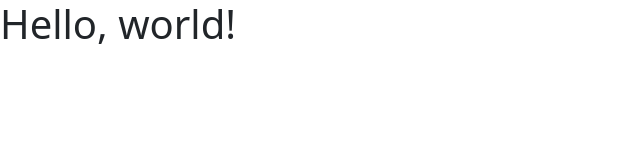
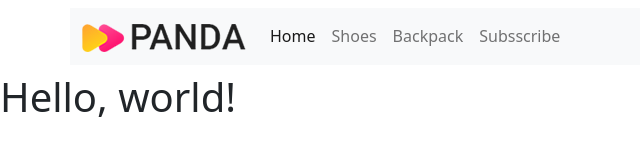
Before and after one commit to rhabir71/panda-commerce, a plain HTML site: page index.html in a window 1280 px wide. Shown: the whole page, without its empty margins (0-640 px from the left). Drawn offline with nearby package versions, Linux system fonts and the light colour scheme.

Commit message:
header-menu

```diff
--- a/index.html
+++ b/index.html
@@ -7,6 +7,33 @@
     <link href="https://cdn.jsdelivr.net/npm/bootstrap@5.2.0/dist/css/bootstrap.min.css" rel="stylesheet" integrity="sha384-gH2yIJqKdNHPEq0n4Mqa/HGKIhSkIHeL5AyhkYV8i59U5AR6csBvApHHNl/vI1Bx" crossorigin="anonymous">
   </head>
   <body>
+    <header>
+        <nav class="navbar navbar-expand-lg ">
+            <div class="container py-2 bg-light">
+              <a class="navbar-brand" href="#"><img src="images/logo.png" alt=""></a>
+              <button class="navbar-toggler" type="button" data-bs-toggle="collapse" data-bs-target="#navbarSupportedContent" aria-controls="navbarSupportedContent" aria-expanded="false" aria-label="Toggle navigation">
+                <span class="navbar-toggler-icon"></span>
+              </button>
+              <div class="collapse navbar-collapse" id="navbarSupportedContent">
+                <ul class="navbar-nav me-auto mb-2 mb-lg-0">
+                  <li class="nav-item">
+                    <a class="nav-link active" aria-current="page" href="#">Home</a>
+                  </li>
+                  <li class="nav-item">
+                    <a class="nav-link" href="#">Shoes</a>
+                  </li>
+                  <li class="nav-item">
+                    <a class="nav-link" href="#">Backpack</a>
+                  </li>
+                  <li class="nav-item">
+                    <a class="nav-link" href="#">Subsscribe</a>
+                  </li>
+                </ul>
+
+              </div>
+            </div>
+          </nav>
+    </header>
     <h1>Hello, world!</h1>
     <script src="https://cdn.jsdelivr.net/npm/bootstrap@5.2.0/dist/js/bootstrap.bundle.min.js" integrity="sha384-A3rJD856KowSb7dwlZdYEkO39Gagi7vIsF0jrRAoQmDKKtQBHUuLZ9AsSv4jD4Xa" crossorigin="anonymous"></script>
   </body>
```
